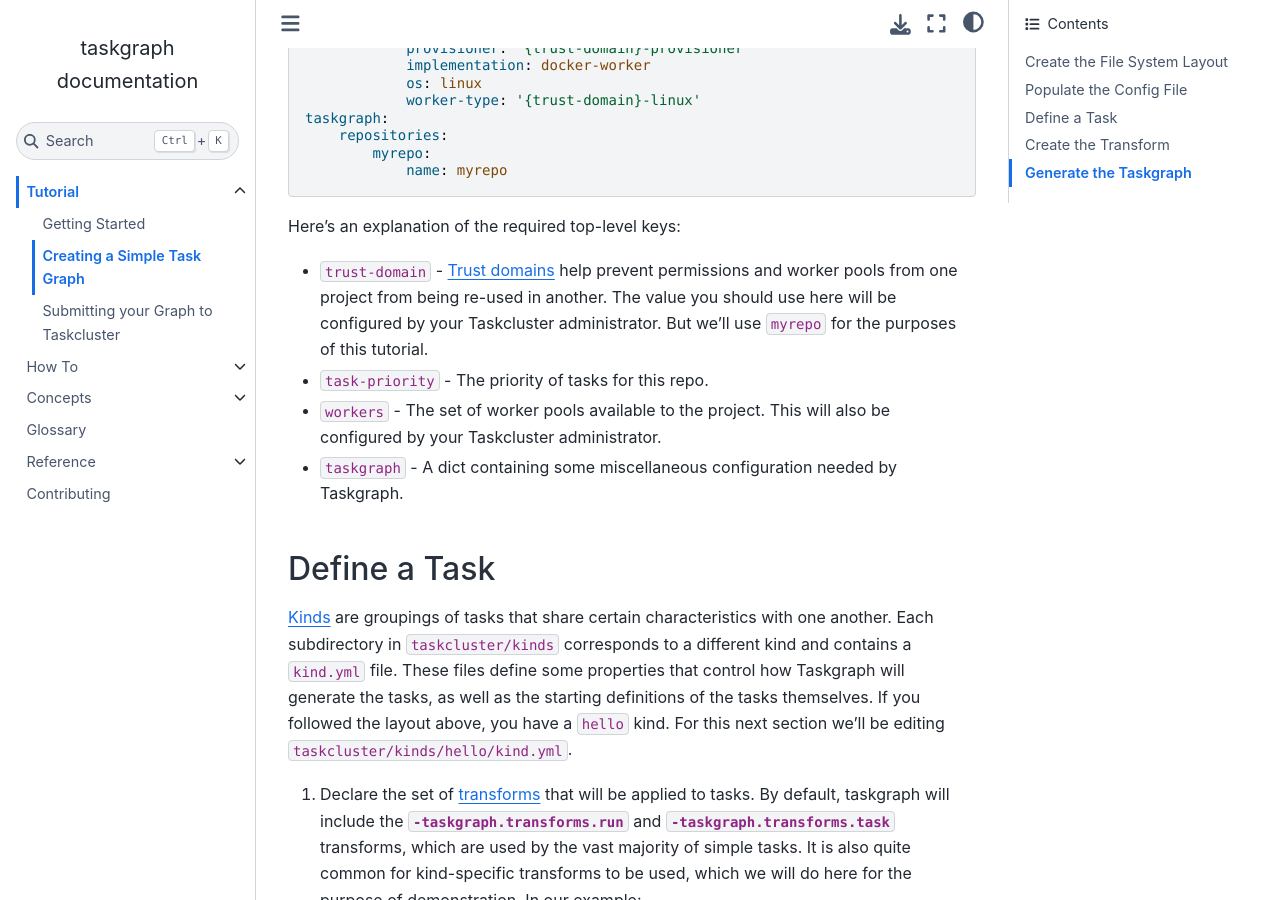
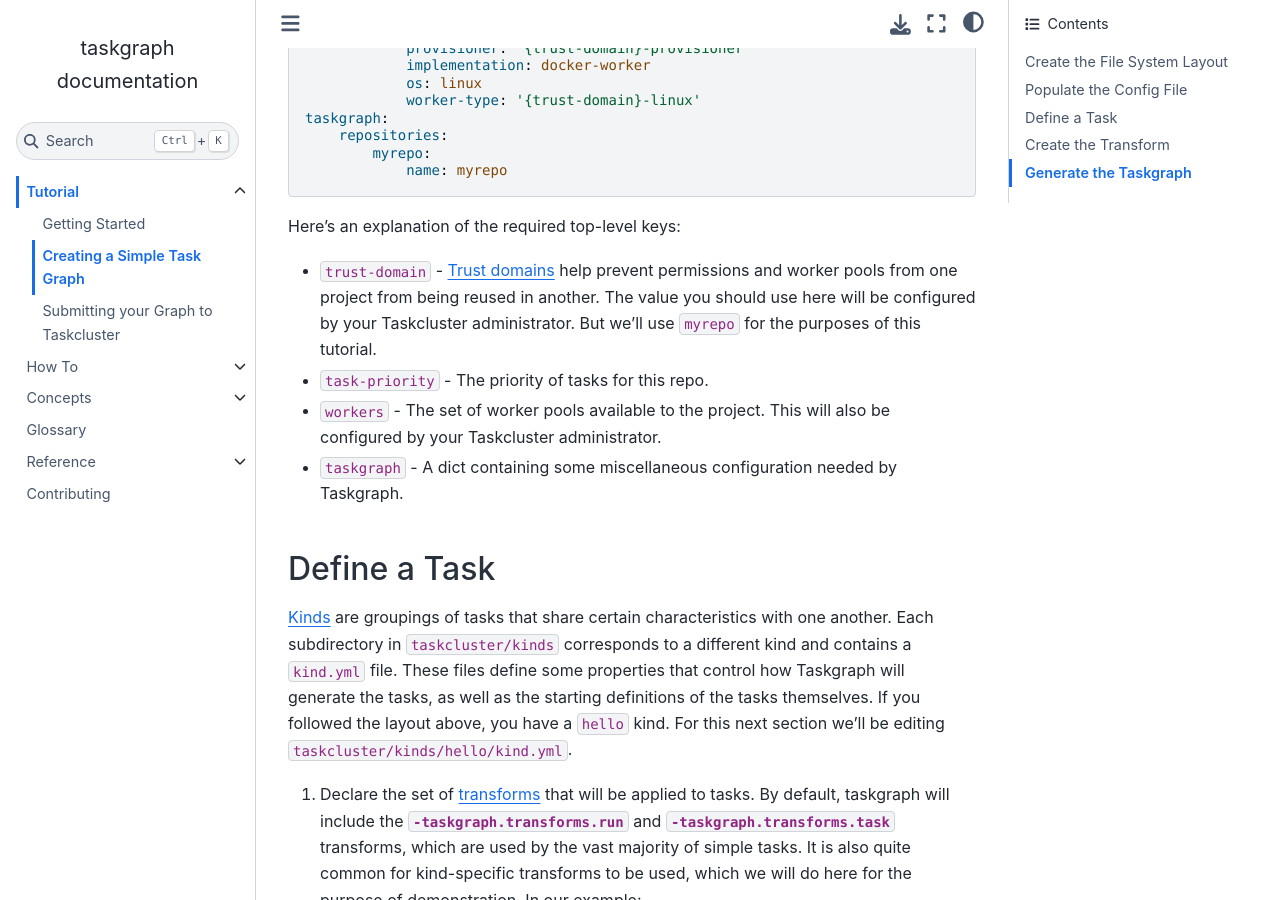
Before and after one commit to taskcluster/taskgraph, a Sphinx documentation site: the page built from docs/tutorials/creating-a-task-graph.rst, in a window 1280 px wide and 900 px high, scrolled down 1055 px. Built offline with Sphinx 7.4.7 and the Sphinx Book theme 1.1.4, drawn with Linux system fonts in a browser that asks for light colours.

Commit message:
docs: keep codespell happy (re-used → reused) (#642)
See https://github.com/codespell-project/codespell/pull/3445

```diff
--- a/docs/howto/docker.rst
+++ b/docs/howto/docker.rst
@@ -198,7 +198,7 @@ with the following contents:
 And that's it! The :mod:`~taskgraph.transforms.docker_image` transforms will
 process the ``Dockerfile`` and handle the special syntax. Whereas the
 :mod:`~taskgraph.transforms.cached_tasks` transforms will ensure the image is
-only generated once and then re-used by all subsequent pushes until the image
+only generated once and then reused by all subsequent pushes until the image
 is modified.
 
 Layering images on top of each other
--- a/docs/tutorials/creating-a-task-graph.rst
+++ b/docs/tutorials/creating-a-task-graph.rst
@@ -62,7 +62,7 @@ Create the ``config.yml`` file to look like:
 Here's an explanation of the required top-level keys:
 
 * ``trust-domain`` - :term:`Trust domains <Trust Domain>` help prevent
-  permissions and worker pools from one project from being re-used in another. The
+  permissions and worker pools from one project from being reused in another. The
   value you should use here will be configured by your Taskcluster administrator.
   But we'll use ``myrepo`` for the purposes of this tutorial.
 * ``task-priority`` - The priority of tasks for this repo.
```
